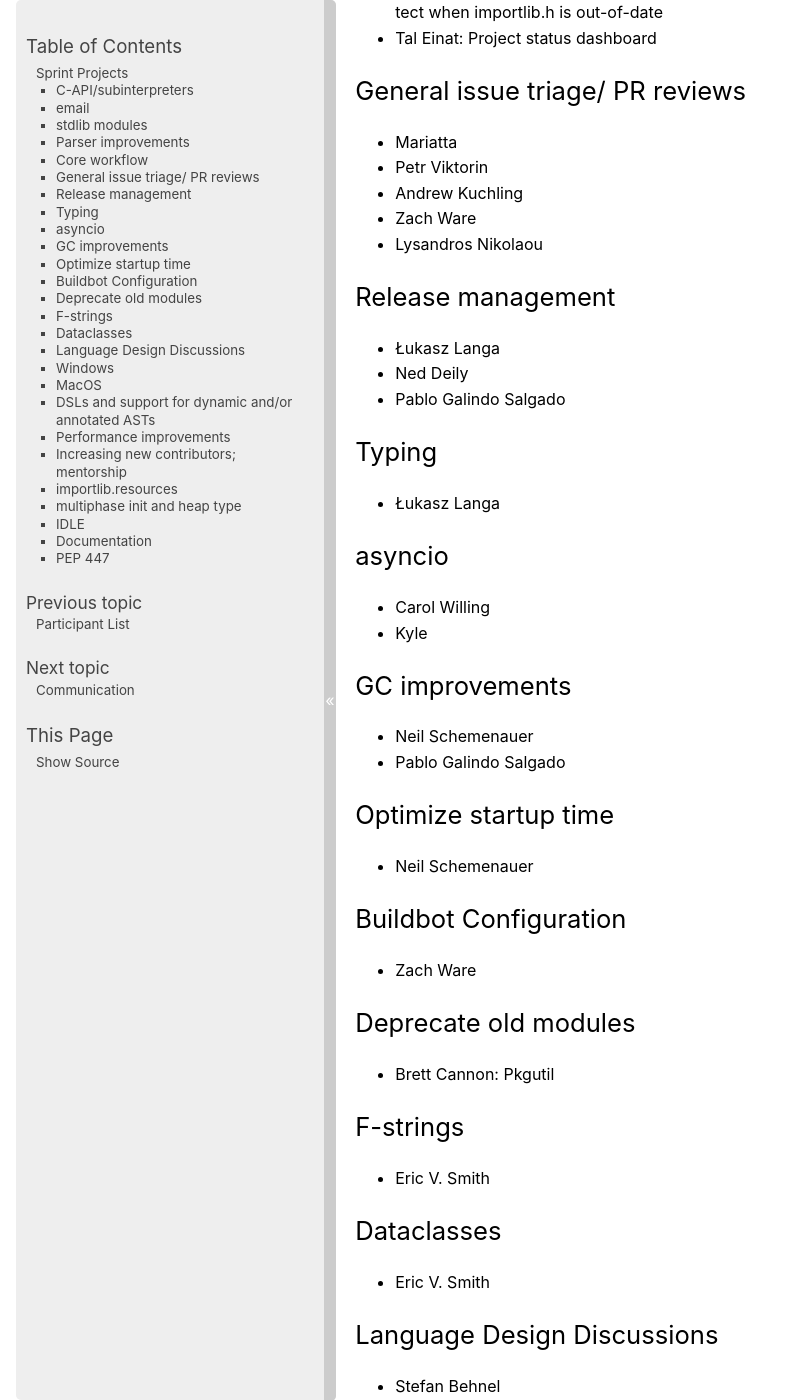
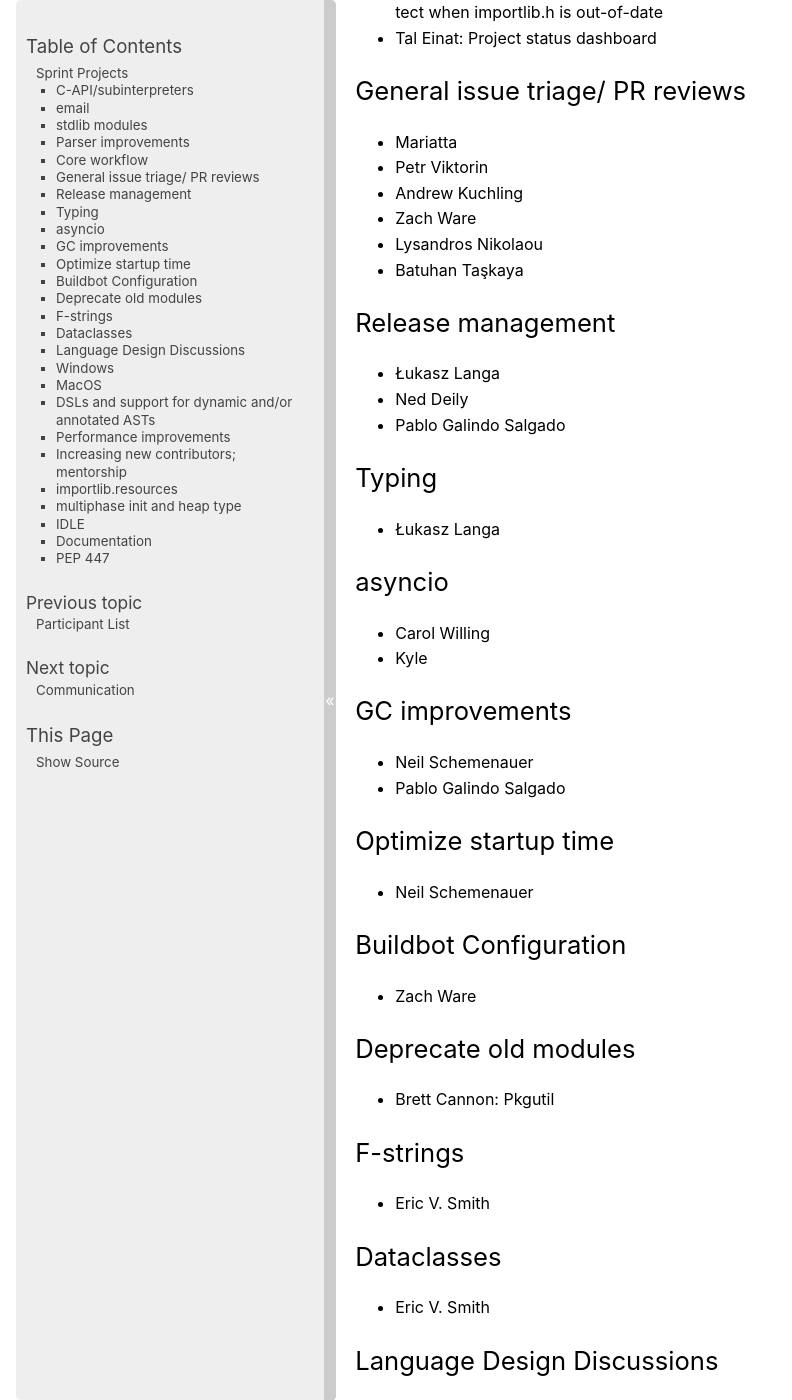
Before and after one commit to python/core-sprint, a Sphinx documentation site: the page built from docs/projects.rst, in a window 1280 px wide and 1400 px high, scrolled down 1026 px. Shown: the whole window, without its empty margins (0-792 px from the left). Built offline with Sphinx 7.4.7, drawn with Linux system fonts in a browser that asks for light colours.

Commit message:
Add myself (Batuhan Taşkaya) to a few projects. (#23)

```diff
--- a/docs/projects.rst
+++ b/docs/projects.rst
@@ -56,6 +56,7 @@
 - Andrew Kuchling
 - Zach Ware
 - Lysandros Nikolaou
+- Batuhan Taşkaya
 
 Release management
 ------------------
@@ -112,6 +113,7 @@
 - Stefan Behnel
 - Pablo Galindo Salgado
 - Emily Morehouse
+- Batuhan Taşkaya
 
 Windows
 -------
```
